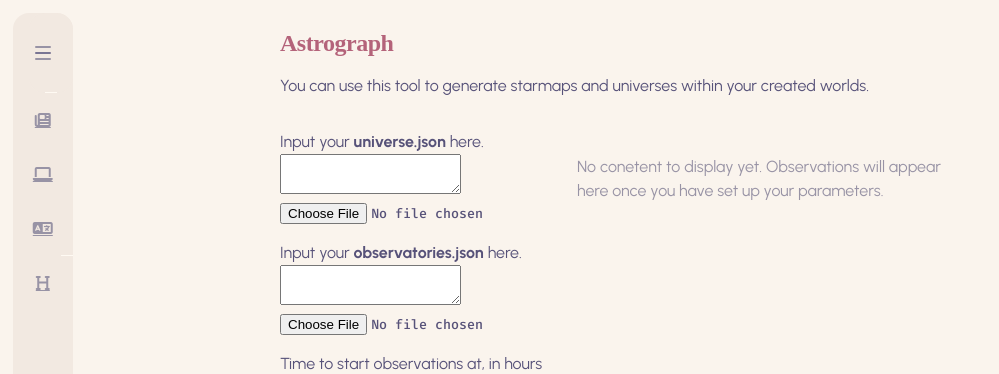
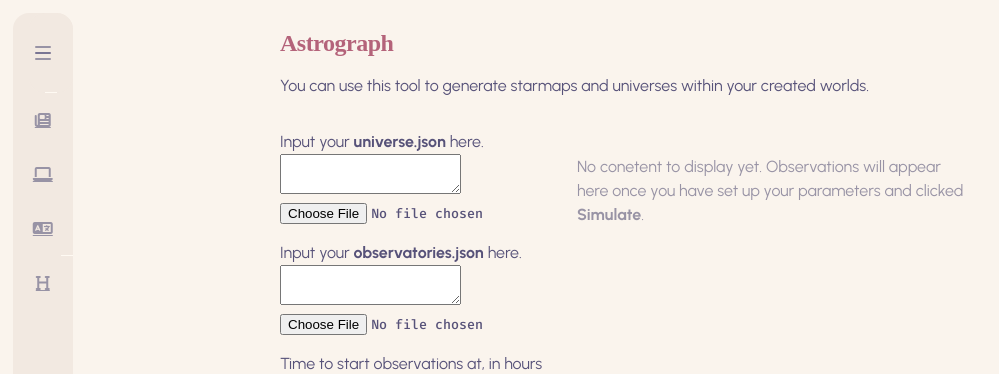
Before and after one commit to 2sugarcubes/2sugarcubes.github.io, a Jekyll site: the page built from projects/astrograph/index.html, in a window 1280 px wide. Shown: the top 374 px of the page, without its empty margins (0-999 px from the left). Built offline with Jekyll 4.4.1, drawn with Linux system fonts in a browser that asks for light colours; nearby versions of some CDN libraries; some web fonts are replaced.

Commit message:
fix(astrograph): made empty output text more clear

```diff
--- a/projects/astrograph/index.html
+++ b/projects/astrograph/index.html
@@ -95,7 +95,8 @@ title: Astrograph
           </label>
           <p id="noContentToDisplay" style="color: var(--rp-muted)">
             No conetent to display yet. Observations will appear here once you
-            have set up your parameters.
+            have set up your parameters and clicked
+            <b onclick="simulate()">Simulate</b>.
           </p>
         </div>
       </div>
```
